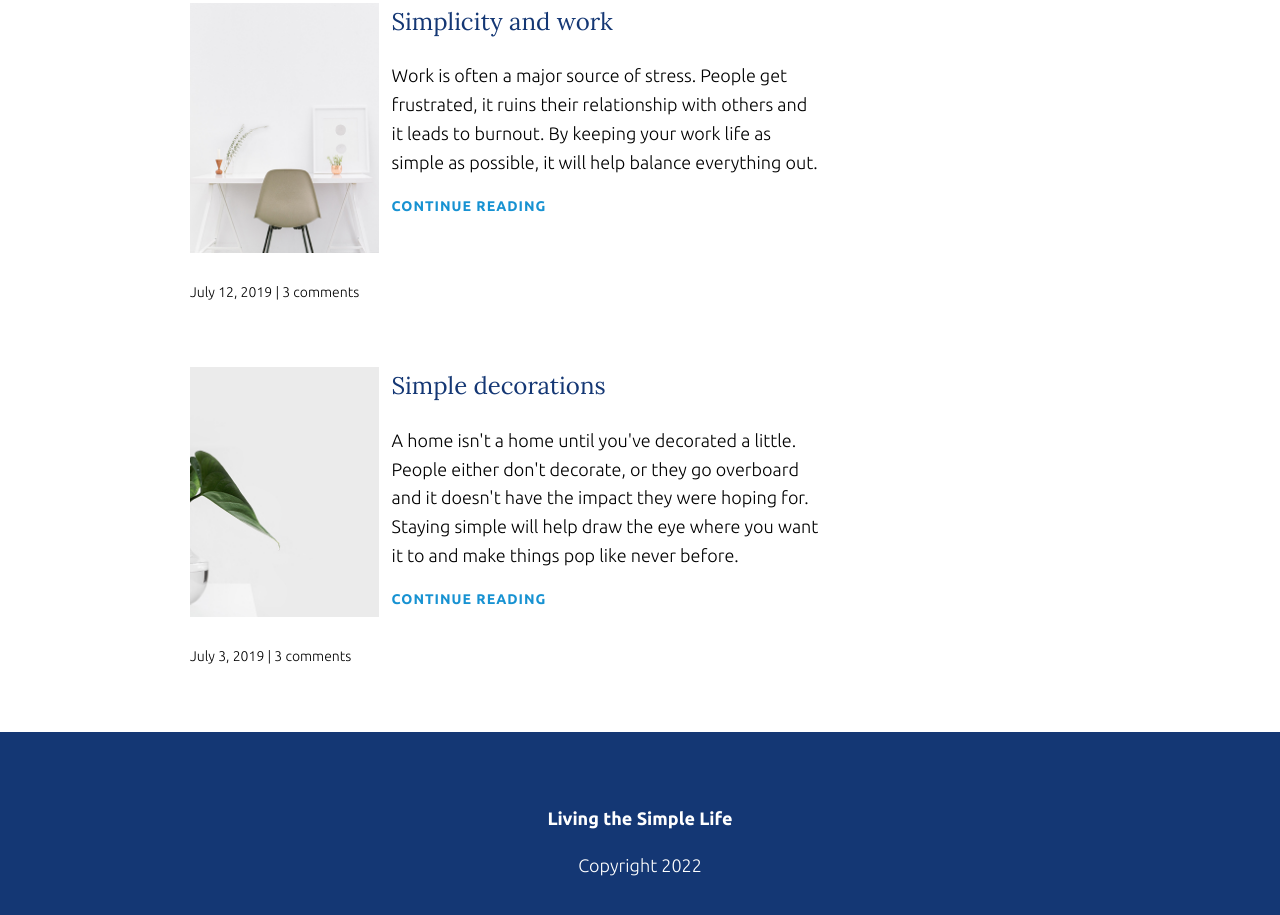
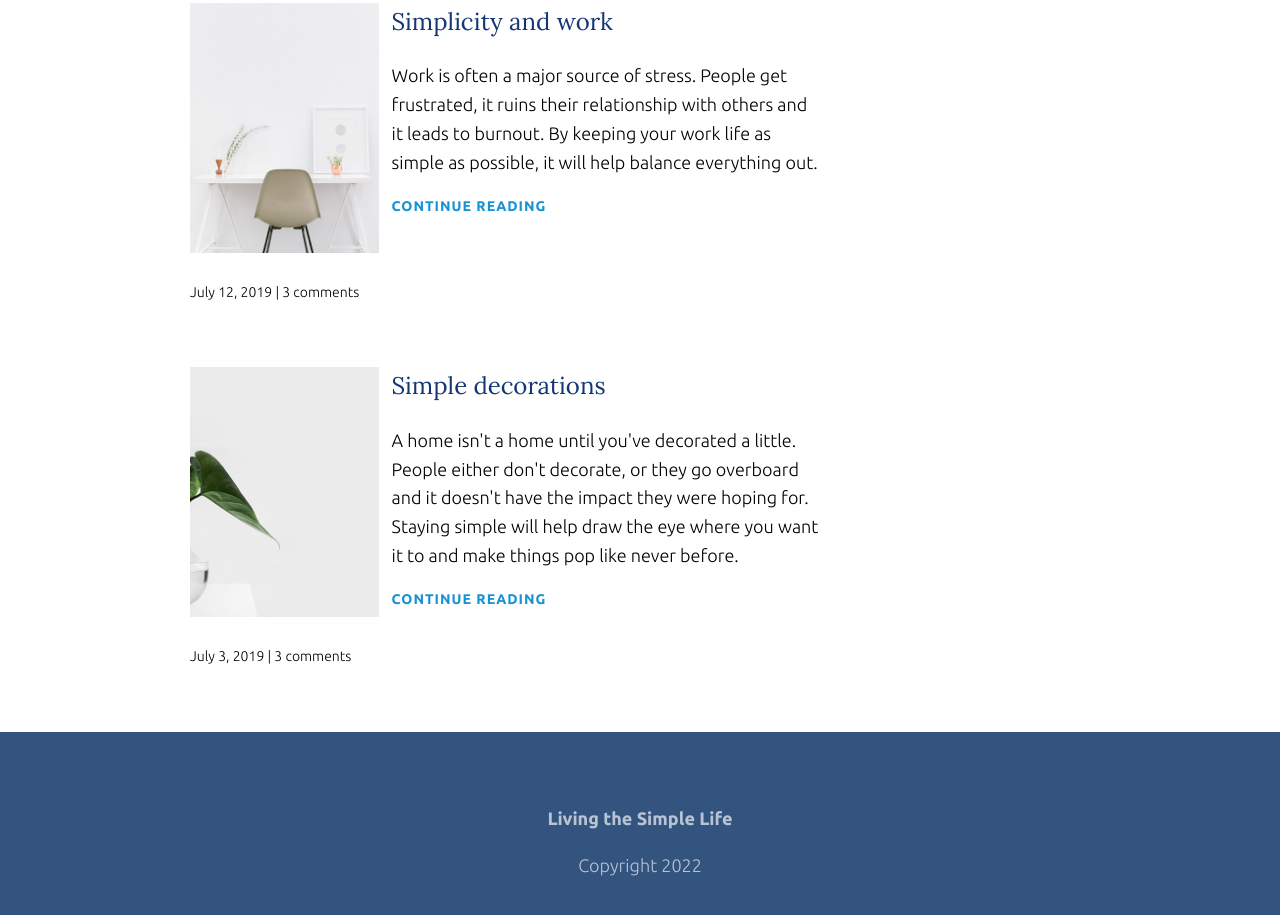
Before and after one commit to XAldrikX/Living_the_simple_life, a plain HTML site: page index.html in a window 1280 px wide. Shown: the part 1341-2256 px from the top of the page. Drawn offline with nearby package versions, Linux system fonts and the light colour scheme.

Commit message:
Update styles.css

```diff
--- a/css/styles.css
+++ b/css/styles.css
@@ -129,8 +129,8 @@ header {
 }
 
 footer {
-    background:#143774;
-    color: white;
+    background:#345480;
+    color: rgba(255,255,255, .65);
     text-align: center;
     padding: 3em 0;
 }
```
